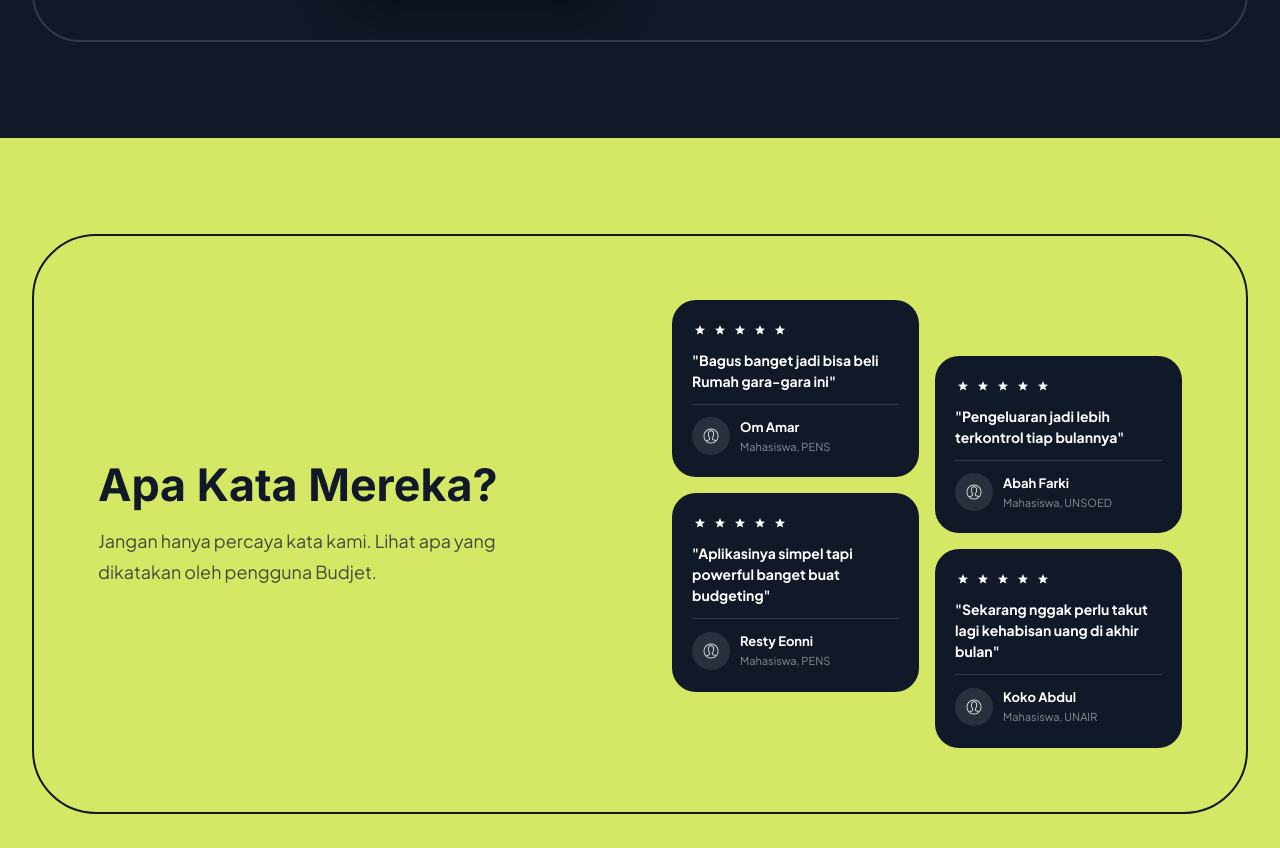
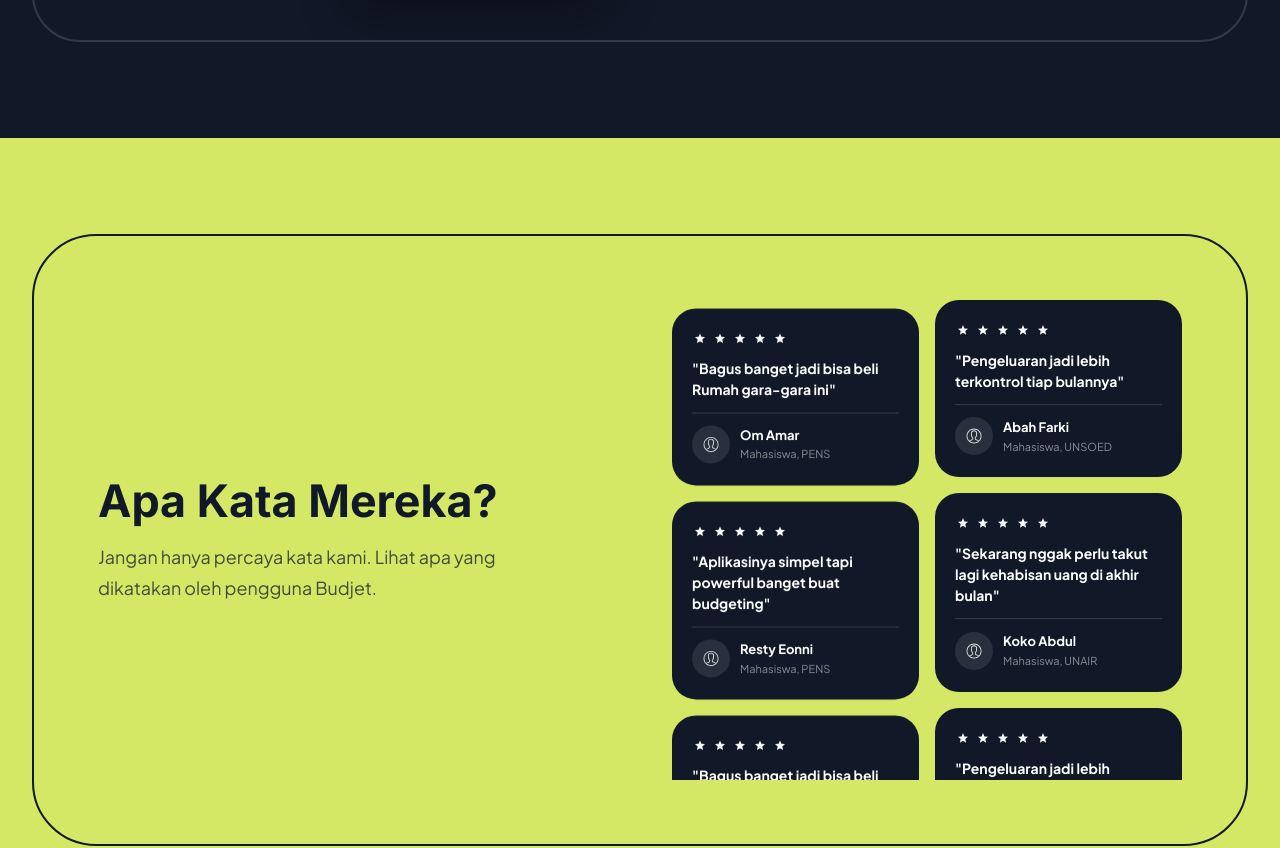
Before and after one commit to lsty-ok/Landing-Page-Budget, a React (Vite) app: page / in a window 1280 px wide. Shown: the part 2163-3011 px from the top of the page. Built offline with nearby package versions, Linux system fonts and the light colour scheme.

Commit message:
feat: update animasi ulasan

```diff
--- a/src/components/ReviewSection.jsx
+++ b/src/components/ReviewSection.jsx
@@ -82,18 +82,27 @@ const ReviewSection = () => {
           </p>
         </div>
 
-        {/* Right — Staggered card grid */}
+        {/* Right — Staggered card grid with Animation Tracks */}
         <div className="reviews__grid">
-          <div className="review-col">
-            {leftCol.map((t) => (
-              <ReviewCard key={t.id} {...t} />
-            ))}
+
+          {/* Track 1: Kiri (Turun) */}
+          <div className="review-track">
+            <div className="review-col review-col--down">
+              {[...leftCol, ...leftCol, ...leftCol, ...leftCol].map((t, idx) => (
+                <ReviewCard key={`left-${t.id}-${idx}`} {...t} />
+              ))}
+            </div>
           </div>
-          <div className="review-col">
-            {rightCol.map((t) => (
-              <ReviewCard key={t.id} {...t} />
-            ))}
+
+          {/* Track 2: Kanan (Naik) */}
+          <div className="review-track">
+            <div className="review-col review-col--up">
+              {[...rightCol, ...rightCol, ...rightCol, ...rightCol].map((t, idx) => (
+                <ReviewCard key={`right-${t.id}-${idx}`} {...t} />
+              ))}
+            </div>
           </div>
+
         </div>
 
       </div>
--- a/src/style.css
+++ b/src/style.css
@@ -485,17 +485,45 @@ img {
   display: grid;
   grid-template-columns: 1fr 1fr;
   gap: 16px;
+  height: 480px;
+  overflow: hidden;
+  position: relative;
 }
 
-/* Offset the second column down */
-.reviews__grid .review-col:nth-child(2) {
-  margin-top: 56px;
+.review-track {
+  height: 100%;
+  overflow: hidden;
+  position: relative;
 }
 
 .review-col {
   display: flex;
   flex-direction: column;
   gap: 16px;
+  width: 100%;
+}
+
+.review-col--down {
+  animation: scrollDown 22s linear infinite;
+}
+
+.review-col--up {
+  animation: scrollUp 22s linear infinite;
+}
+
+/* Hanya kolom yang di-hover yang berhenti! */
+.review-col:hover {
+  animation-play-state: paused;
+}
+
+@keyframes scrollDown {
+  0%   { transform: translateY(-50%); }
+  100% { transform: translateY(0%); }
+}
+
+@keyframes scrollUp {
+  0%   { transform: translateY(0%); }
+  100% { transform: translateY(-50%); }
 }
 
 .review-card {
@@ -702,7 +730,44 @@ img {
 
   .reviews__grid {
     grid-template-columns: 1fr;
+    height: 380px;
+    gap: 24px;
   }
+
+  .review-track {
+    height: auto;
+    width: 100%;
+  }
+
+  .review-col {
+    flex-direction: row;
+    width: max-content;
+    gap: 16px;
+  }
+
+  .review-card {
+    width: 280px; /* Lebar tetap agar proporsional ke samping */
+    flex-shrink: 0;
+  }
+
+  /* Ubah animasi menjadi horizontal */
+  .review-col--down {
+    animation: scrollLeft 20s linear infinite;
+  }
+
+  .review-col--up {
+    animation: scrollRight 20s linear infinite;
+  }
+}
+
+@keyframes scrollLeft {
+  0%   { transform: translateX(0%); }
+  100% { transform: translateX(-50%); }
+}
+
+@keyframes scrollRight {
+  0%   { transform: translateX(-50%); }
+  100% { transform: translateX(0%); }
 }
 
 /* ============================================================
```
